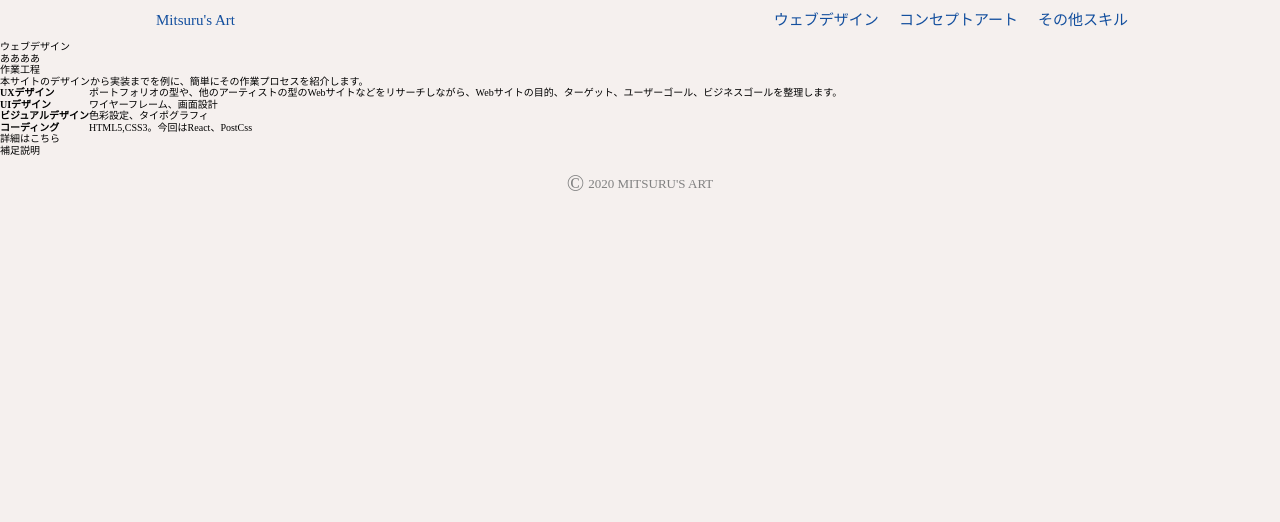
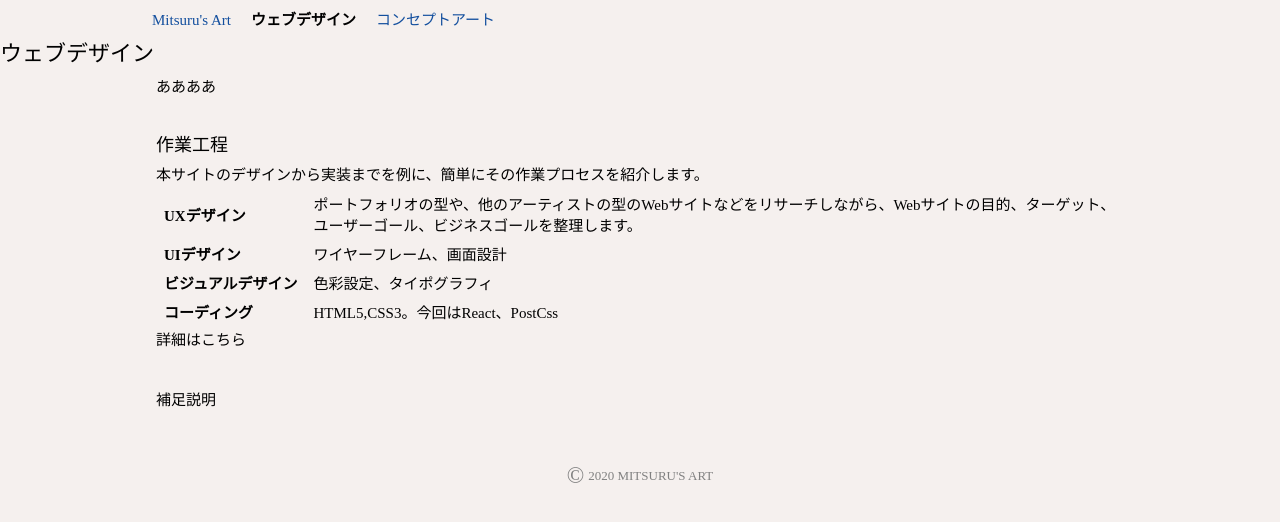
Before and after one commit to tnk-mitsuru/portfolio, a React app: page /WebDesign in a window 1280 px wide. Shown: the top 522 px of the page. Built offline with nearby package versions, Linux system fonts and the light colour scheme.

Commit message:
modify content page

```diff
--- a/src/App.css
+++ /dev/null
@@ -1,2 +0,0 @@
-@import "./styles/reset";
-@import "./styles/layout";
--- a/src/App.js
+++ b/src/App.js
@@ -1,4 +1,3 @@
-import './App.css';
 import { BrowserRouter, Switch, Route } from 'react-router-dom';
 import Home from './Pages/Home';
 import WebDesign from './Pages/WebDesign';
--- a/src/Components/Header.js
+++ b/src/Components/Header.js
@@ -1,15 +1,14 @@
-import { Link } from 'react-router-dom';
+import { NavLink } from 'react-router-dom';
 import styles from '../styles/header.module.css';
 
 export default function Header() {
   return (
     <div className={styles.header}>
-      <h1><Link to="/">Mitsuru's Art</Link></h1>
       <nav>
         <ul>
-          <li><Link to="/WebDesign">ウェブデザイン</Link></li>
-          <li><Link to="/ConceptArt">コンセプトアート</Link></li>
-          <li><Link to="/Other">その他スキル</Link></li>
+          <li><NavLink to="/">Mitsuru's Art</NavLink></li>
+          <li><NavLink to="/WebDesign" activeClassName={styles.active}>ウェブデザイン</NavLink></li>
+          <li><NavLink to="/ConceptArt" activeClassName={styles.active}>コンセプトアート</NavLink></li>
         </ul>
       </nav>
     </div>
--- a/src/Components/Introduction.js
+++ b/src/Components/Introduction.js
@@ -1,7 +1,7 @@
 function Introduction() {
     return (
-      <div className="Introduction">
-        <p>ああああ</p>
+      <div className="mainBlockMargin">
+        <p className="text">ああああ</p>
       </div>
     );
   }
--- a/src/Components/Note.js
+++ b/src/Components/Note.js
@@ -1,7 +1,7 @@
 function Other() {
     return (
-      <div className="Other">
-        <p>補足説明</p>
+      <div className="mainBlockMargin">
+        <p className="text">補足説明</p>
       </div>
     );
   }
--- a/src/Components/OtherSkill.js
+++ b/src/Components/OtherSkill.js
@@ -7,7 +7,7 @@ export default function OtherSkill() {
         <table className="tableSimple">
           <tbody>
             <tr><th>認定心理士</th><td>自分の健康管理のため、デザインやアートの根本原理を学ぶため、<br />2018年に日本心理学会 認定心理士の資格を取得しました。</td></tr>
-            <tr><th>興味・関心</th><td>古代史や人類史など。現代を生き抜くヒントを模索しています。</td></tr>
+            <tr><th>興味・関心</th><td>古代史や人類史など。現代を生き抜くヒントを勉強しています。</td></tr>
           </tbody>
         </table>
       </section>
--- a/src/Components/ProcessWebDesign.js
+++ b/src/Components/ProcessWebDesign.js
@@ -1,9 +1,11 @@
-function ProcessWebDesign() {
+import styles from '../styles/process.module.css'
+
+export default function ProcessWebDesign() {
     return (
-      <section className="ProcessWebDesign">
-        <h2>作業工程</h2>
-        <p>本サイトのデザインから実装までを例に、簡単にその作業プロセスを紹介します。</p>
-        <table>
+      <section className="mainBlockMargin">
+        <h2 className="headingSmall">作業工程</h2>
+        <p className="text">本サイトのデザインから実装までを例に、簡単にその作業プロセスを紹介します。</p>
+        <table className="tableSimple">
           <tbody>
             <tr>
               <th>UXデザイン</th>
@@ -23,9 +25,7 @@ function ProcessWebDesign() {
             </tr>
           </tbody>
         </table>
-        <p>詳細はこちら</p>
+        <p className="text">詳細はこちら</p>
       </section>
     );
   }
-
-  export default ProcessWebDesign;
--- a/src/Pages/WebDesign.js
+++ b/src/Pages/WebDesign.js
@@ -7,7 +7,7 @@ export default function WebDesign() {
   return (
     <div>
       <Header />
-      <h1>ウェブデザイン</h1>
+      <h1 className="headingLarge">ウェブデザイン</h1>
       <Introduction />
       <ProcessWebDesign />
       <Note />
--- a/src/styles/header.module.css
+++ b/src/styles/header.module.css
@@ -1,15 +1,6 @@
 .header {
-    display: flex;
-    justify-content: space-between;
     margin: 0 auto;
     max-width: 1000px;
-    & h1 {
-        & a {
-            display: block;
-            padding: 12px 16px;
-            font-size: 1.5rem;
-        }
-    }
     & ul {
         display: flex;
         & li {
@@ -17,8 +8,12 @@
                 display: block;
                 padding: 12px 8px;
                 font-size: 1.5rem;
-                &:last-child {
-                    padding-right: 12px;
+                &:first-child {
+                    padding-left: 12px;
+                }
+                &.active {
+                    color: black;
+                    font-weight: bold;
                 }
             }
         }
--- /dev/null
+++ b/src/styles/index.css
@@ -0,0 +1,2 @@
+@import "./reset";
+@import "./layout";
--- a/src/styles/profile.module.css
+++ b/src/styles/profile.module.css
@@ -8,9 +8,12 @@
     }
     & a {
         display: block;
-    }
-    & img{
-        width: 24px;
-        filter: sepia(40%);
+        & img {
+            width: 24px;
+            filter: grayscale(1);
+        }
+        &:hover img {
+            filter: grayscale(0);
+        }
     }
 }
```
Also changed, not shown: src/styles/process.module.css (added), 1 other file (tests, documents, lock files or other folders).
